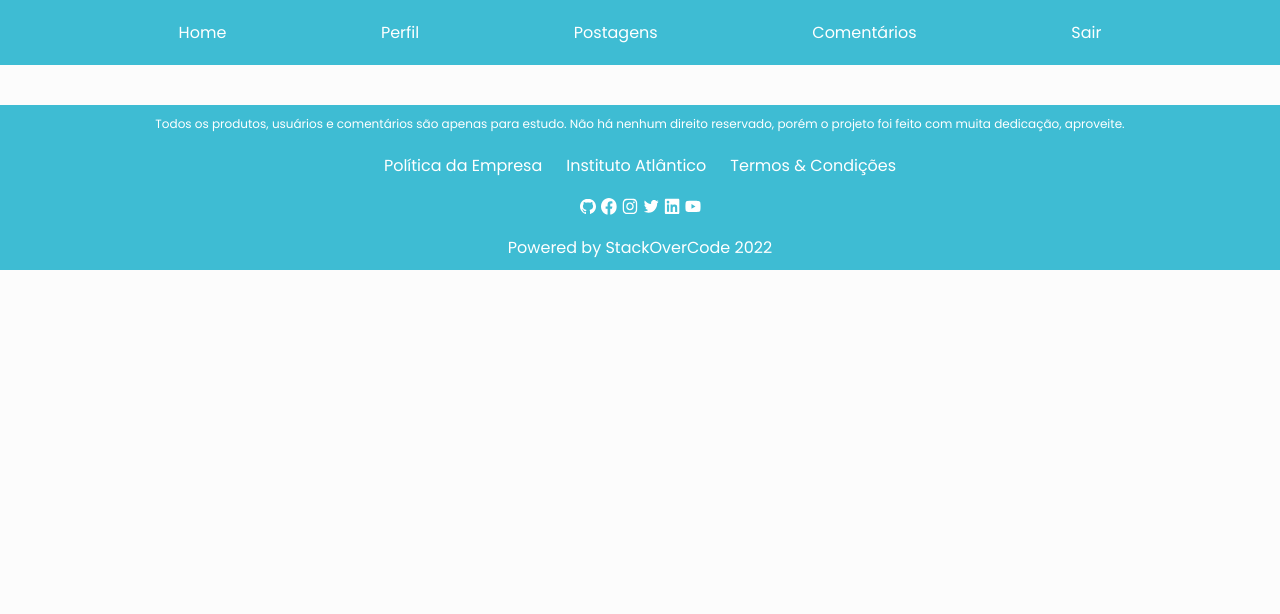
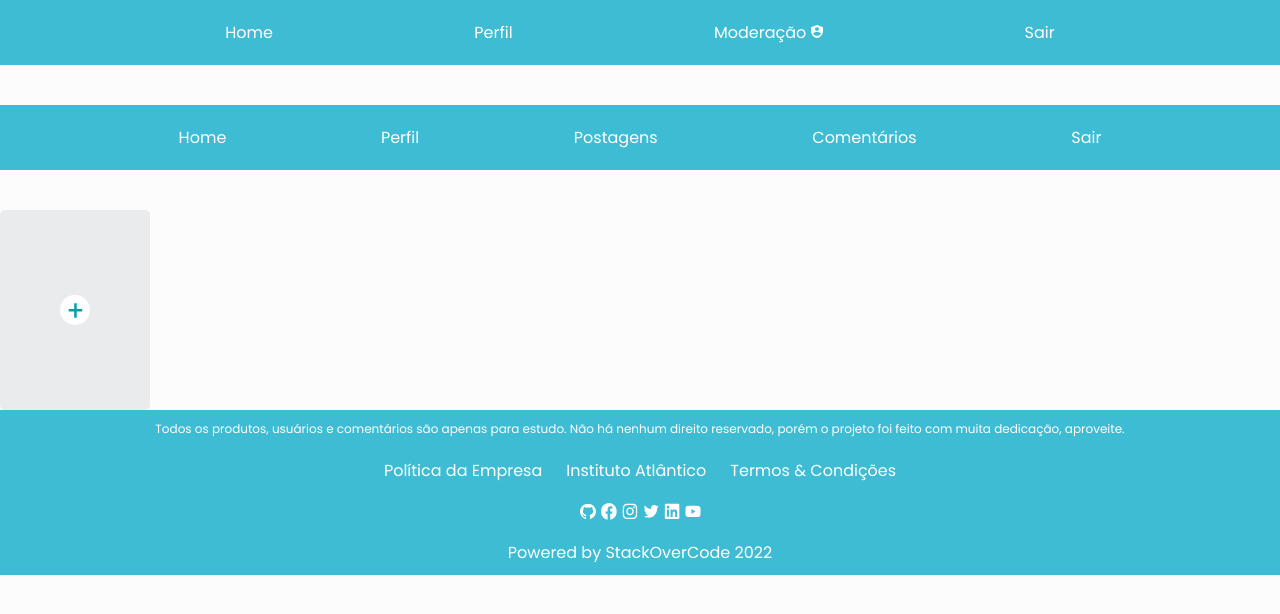
Before and after one commit to stack-over-code-atlantico/supermercadosq-fe, a React (Vite) app in the folder supermercadosq/: page /product in a window 1280 px wide. Shown: the top 614 px of the page. Built offline with nearby package versions, Linux system fonts and the light colour scheme.

Commit message:
feat/FE-06 - Incluindo os componentes NavbarAdm e AddProductCard na página Product

```diff
--- a/supermercadosq/src/pages/Product/Product.jsx
+++ b/supermercadosq/src/pages/Product/Product.jsx
@@ -1,12 +1,16 @@
 import React from 'react'
 import { NavbarProducts } from '../../components/NavbarProducts'
-// import { CardsProducts } from '../../components/CardsProducts'
+//import { CardsProducts } from '../../components/CardsProducts'
 import { Footer } from '../../components/Footer'
+import { NavbarAdm } from '../../components/NavbarProductsAdm'
+import { AddProductCard } from '../../components/AddProductCard'
 
 export function Product(){
   return (
     <>
+      <NavbarAdm/>
       <NavbarProducts />
+      <AddProductCard/>
       {/* <CardsProducts /> */}
       <Footer />
     </>
```
